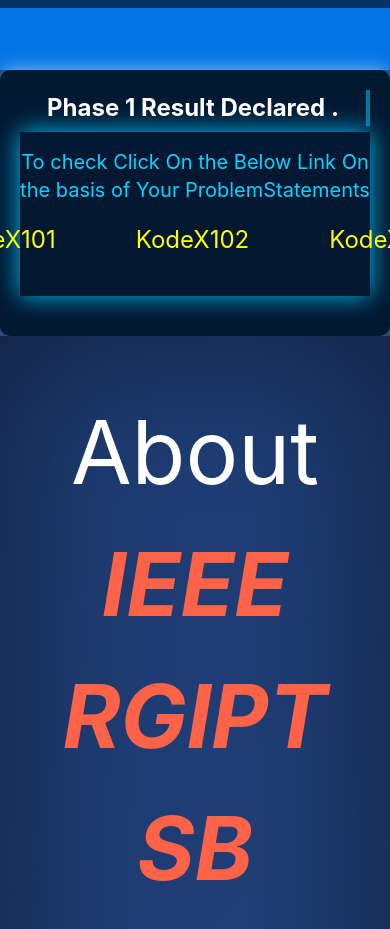
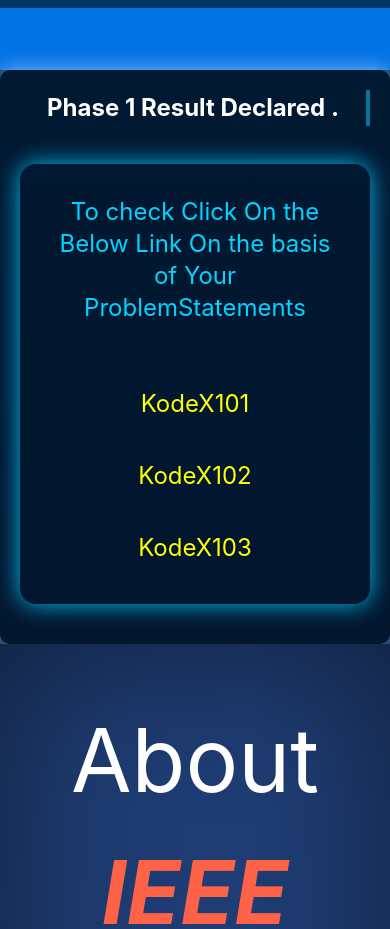
Before and after one commit to kunal12kumar/KodeKonnectIEEEUpdatedCode, a React (Create React App) app: page / in a window 390 px wide. Shown: the part 900-1829 px from the top of the page. Built offline with nearby package versions, Linux system fonts and the light colour scheme; grey boxes are pictures that could not be loaded.

Commit message:
setting responsive

```diff
--- a/src/App.js
+++ b/src/App.js
@@ -136,10 +136,10 @@
           <div className={`typewriter-effect ${inView ? "start" : ""}   text-[red]`} ref={typewriterRef} >
             <p  >Phase 1 Result Declared .</p>
           </div>
-          <div className="about-hover-effect">
-            <p className="animated-text text-xl pt-4">To check Click On the Below Link  On the basis of Your ProblemStatements</p>
+          <div className="about-hover-effect rounded-2xl">
+            <p className="animated-text my-8 sm:pt-4 p-8 text-2xl">To check Click On the Below Link  On the basis of Your ProblemStatements</p>
 
-            <div className="flex flex-row gap-20 justify-center items-center text-2xl my-5 pb-10">
+            <div className="flex sm:flex-row flex-col sm:gap-20 gap-10 justify-center items-center text-2xl my-5 pb-10">
               <a className="text-[yellow] hover:text-[orange] hover:scale-125" href="https://docs.google.com/spreadsheets/d/1" target="_blank" rel="noreferrer"> KodeX101 </a>
               <a className="text-[yellow] hover:text-[orange] hover:scale-125" href="https://drive.google.com/file/d/1gtQeJ66v-RCVbBBGcXtpKCBj_JmMV7fP/view?usp=sharing" target="_blank" rel="noreferrer"> KodeX102 </a>
               <a className="text-[yellow] hover:text-[orange] hover:scale-125" href="https://docs.google.com/spreadsheets/d/1" target="_blank" rel="noreferrer"> KodeX103 </a>
```
